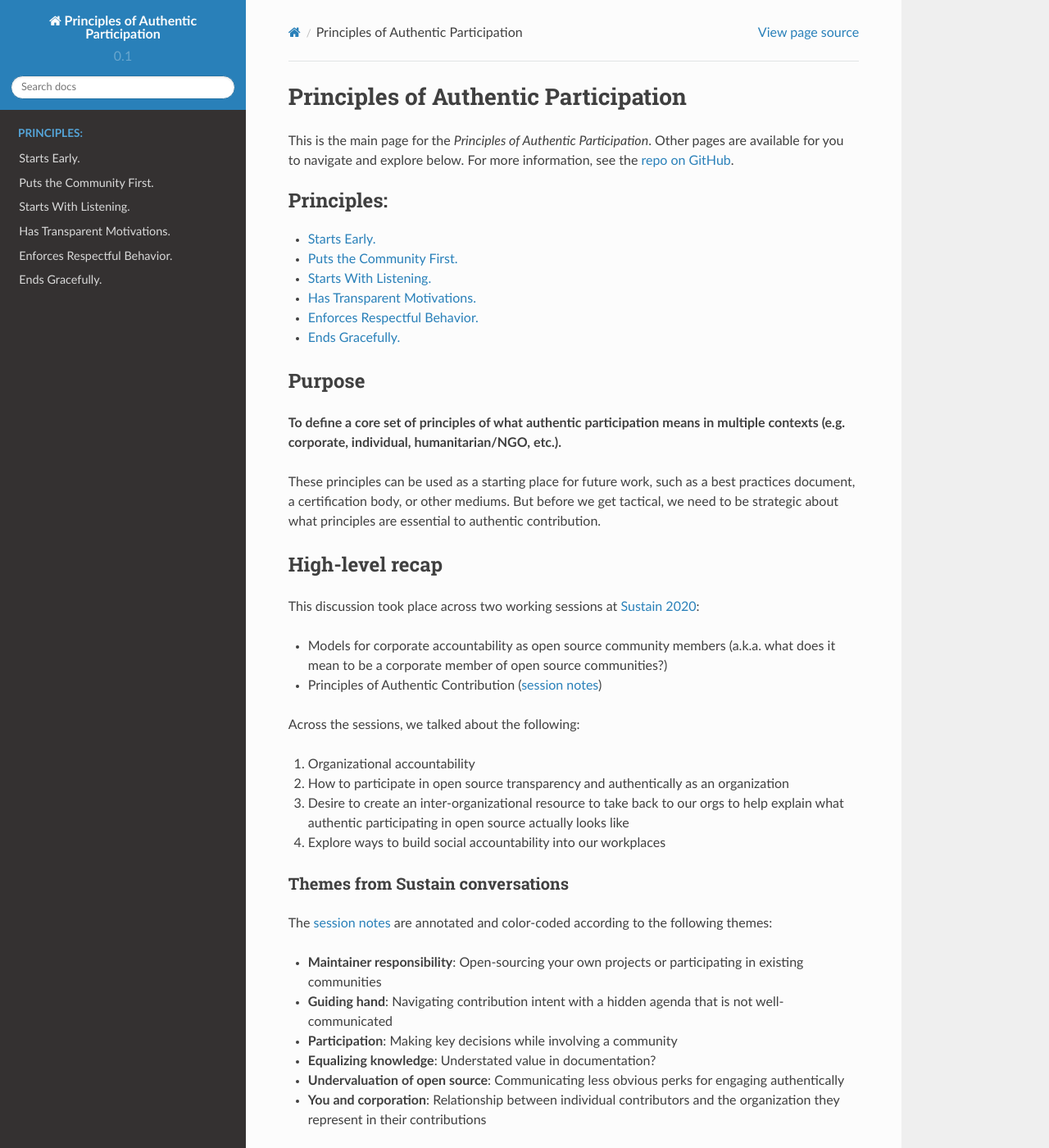
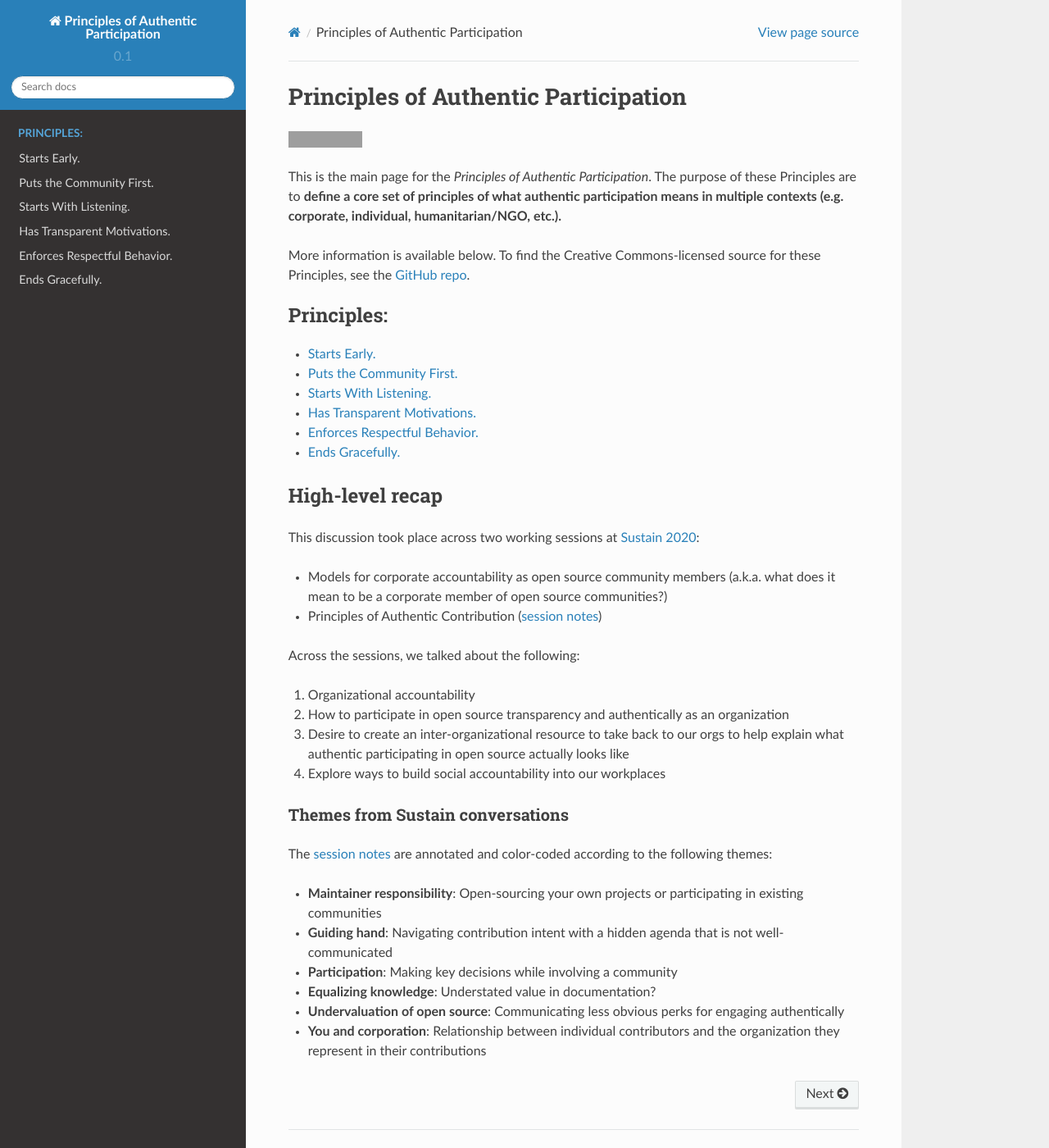
Before and after one commit to sustainers/authentic-participation, a Sphinx documentation site: the page built from docs/index.rst, in a window 1280 px wide and 1400 px high. Shown: the whole window at 82% size. Built offline with Sphinx 7.4.7 and the Read the Docs theme 2.0.0, drawn with Linux system fonts in a browser that asks for light colours; formulas are drawn with MathJax 3; some of the changed text lies outside the part shown; grey boxes are pictures that could not be loaded.

Commit message:
:v: index: Minor refactoring, URL updating, and other clean-up (#8)
No content is changed, but I eliminated one section by condensing it
into another, added a reference-style hyperlink for the GitHub repo,
fixed a broken link, and added a license badge to the top of the doc
that matches what is in `LICENSE.txt` in this repo.

Signed-off-by: Justin W. Flory <git@jwf.io>

```diff
--- a/docs/index.rst
+++ b/docs/index.rst
@@ -2,9 +2,15 @@
 Principles of Authentic Participation
 #####################################
 
+.. image:: https://img.shields.io/badge/License-CC%20BY%204.0-lightgrey.svg
+    :alt: License: CC BY 4.0
+    :target: https://creativecommons.org/licenses/by/4.0/
+
 This is the main page for the *Principles of Authentic Participation*.
-Other pages are available for you to navigate and explore below.
-For more information, see the `repo on GitHub <https://github.com/sustainers/authentic-participation>`_.
+The purpose of these Principles are to **define a core set of principles of what authentic participation means in multiple contexts (e.g. corporate, individual, humanitarian/NGO, etc.).**
+
+More information is available below.
+To find the Creative Commons-licensed source for these Principles, see the `GitHub repo`_.
 
 .. toctree::
     :maxdepth: 2
@@ -15,21 +21,13 @@ For more information, see the `repo on GitHub <https://github.com/sustainers/aut
     principles/*
 
 
-*******
-Purpose
-*******
-
-**To define a core set of principles of what authentic participation means in multiple contexts (e.g. corporate, individual, humanitarian/NGO, etc.).**
-
-These principles can be used as a starting place for future work, such as a best practices document, a certification body, or other mediums.
-But before we get tactical, we need to be strategic about what principles are essential to authentic contribution.
 
 
 ****************
 High-level recap
 ****************
 
-This discussion took place across two working sessions at `Sustain 2020 <https://blog.justinwflory.com/2020/02/sustain-oss-2020-quick-rewind/>`_:
+This discussion took place across two working sessions at `Sustain 2020 <https://blog.jwf.io/2020/02/sustain-oss-2020-quick-rewind/>`_:
 
 - Models for corporate accountability as open source community members (a.k.a. what does it mean to be a corporate member of open source communities?)
 - Principles of Authentic Contribution (`session notes`_)
@@ -53,13 +51,5 @@ The `session notes`_ are annotated and color-coded according to the following th
 - **Undervaluation of open source**: Communicating less obvious perks for engaging authentically
 - **You and corporation**: Relationship between individual contributors and the organization they represent in their contributions
 
-
-******************
-Indices and tables
-******************
-
-* :ref:`genindex`
-* :ref:`modindex`
-* :ref:`search`
-
+.. _`GitHub repo`: https://github.com/sustainers/authentic-participation
 .. _`session notes`: https://docs.google.com/document/d/15UcaImOlR1XKA9SX9qE_kxW5A6NRI_369eQUO5ZW1xc/edit?usp=sharing
```
